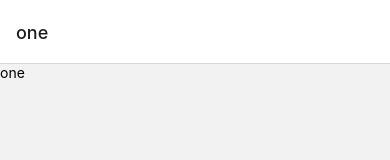
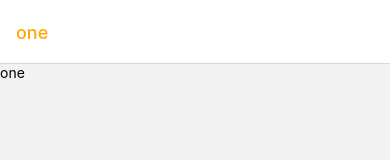
Before and after one commit to proxima2182/practice-react-native, a React Native app: screen / in a window 390 px wide. Shown: the top 160 px of the page. Built offline with nearby package versions, Linux system fonts and the light colour scheme.

Commit message:
Do(Practice) : Stack Navigation - style

```diff
--- a/navigation/Stack.js
+++ b/navigation/Stack.js
@@ -1,5 +1,6 @@
 import {createNativeStackNavigator} from "@react-navigation/native-stack";
 import {Text, TouchableOpacity} from "react-native";
+import {YELLOW_COLOR_DARK} from "../colors";
 
 const GenerateScreen = (key) => {
     let nextKey;
@@ -30,7 +31,14 @@ const SceneTwo = ({navigation: {setOptions}}) => {
 
 const NativeStack = createNativeStackNavigator();
 
-const Stack = () => <NativeStack.Navigator>
+const Stack = () => <NativeStack.Navigator
+    screenOptions={{
+        presentation: "fullScreenModal",
+        headerTitleStyle: {
+            color: YELLOW_COLOR_DARK
+        },
+        headerBackTitleVisible: false,
+    }}>
     <NativeStack.Screen name="one" component={GenerateScreen("one")}/>
     <NativeStack.Screen name="two" component={SceneTwo}/>
     <NativeStack.Screen name="three" component={GenerateScreen("three")}/>
```
